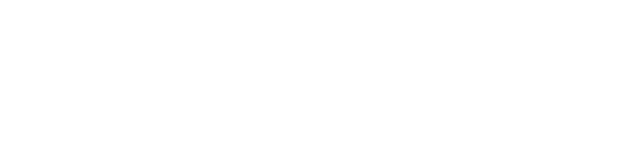
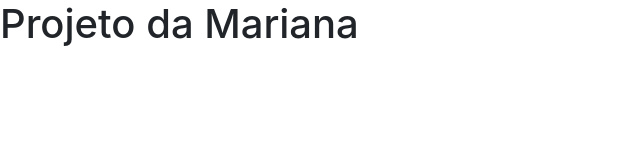
Before and after one commit to Bempensado/CursoGit, a plain HTML site: page index.html in a window 1280 px wide. Shown: the whole page, without its empty margins (0-640 px from the left). Drawn offline with nearby package versions, Linux system fonts and the light colour scheme.

Commit message:
Adicionei h1 com Projeto Mariana

```diff
--- a/index.html
+++ b/index.html
@@ -1,6 +1,7 @@
 <!doctype html>
 <html lang="en">
-  <head>
+
+<head>
     <title>Title</title>
     <!-- Required meta tags -->
     <meta charset="utf-8">
@@ -8,13 +9,17 @@
 
     <!-- Bootstrap CSS -->
     <link rel="stylesheet" href="https://maxcdn.bootstrapcdn.com/bootstrap/4.0.0-beta.2/css/bootstrap.min.css" integrity="sha384-PsH8R72JQ3SOdhVi3uxftmaW6Vc51MKb0q5P2rRUpPvrszuE4W1povHYgTpBfshb" crossorigin="anonymous">
-  </head>
-  <body>
+</head>
+
+<body>
+
+    <h1>Projeto da Mariana</h1>
 
     <!-- Optional JavaScript -->
     <!-- jQuery first, then Popper.js, then Bootstrap JS -->
     <script src="https://code.jquery.com/jquery-3.2.1.slim.min.js" integrity="sha384-KJ3o2DKtIkvYIK3UENzmM7KCkRr/rE9/Qpg6aAZGJwFDMVNA/GpGFF93hXpG5KkN" crossorigin="anonymous"></script>
     <script src="https://cdnjs.cloudflare.com/ajax/libs/popper.js/1.12.3/umd/popper.min.js" integrity="sha384-vFJXuSJphROIrBnz7yo7oB41mKfc8JzQZiCq4NCceLEaO4IHwicKwpJf9c9IpFgh" crossorigin="anonymous"></script>
     <script src="https://maxcdn.bootstrapcdn.com/bootstrap/4.0.0-beta.2/js/bootstrap.min.js" integrity="sha384-alpBpkh1PFOepccYVYDB4do5UnbKysX5WZXm3XxPqe5iKTfUKjNkCk9SaVuEZflJ" crossorigin="anonymous"></script>
-  </body>
+</body>
+
 </html>
```
